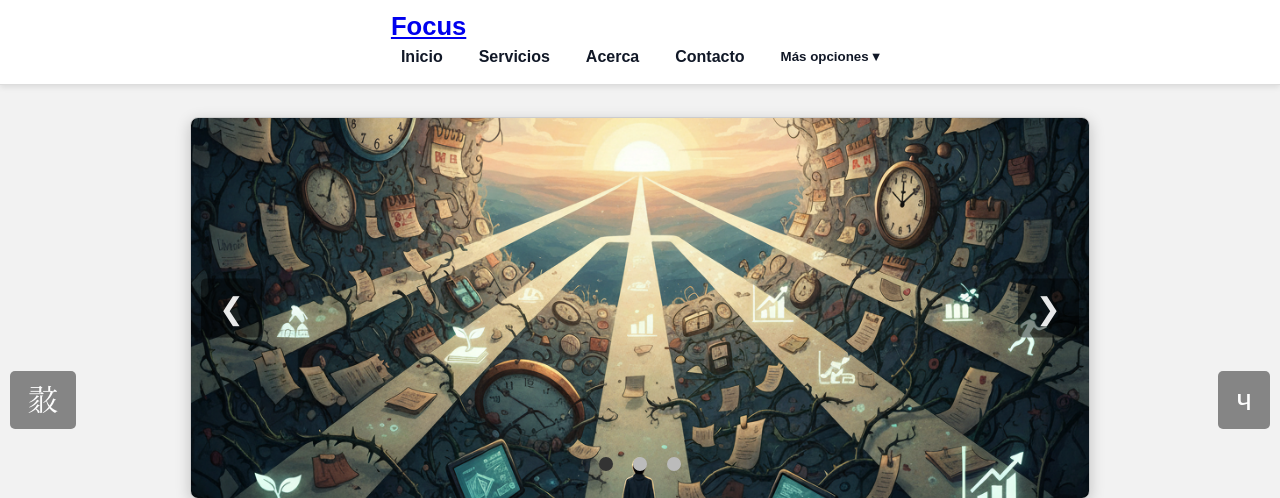
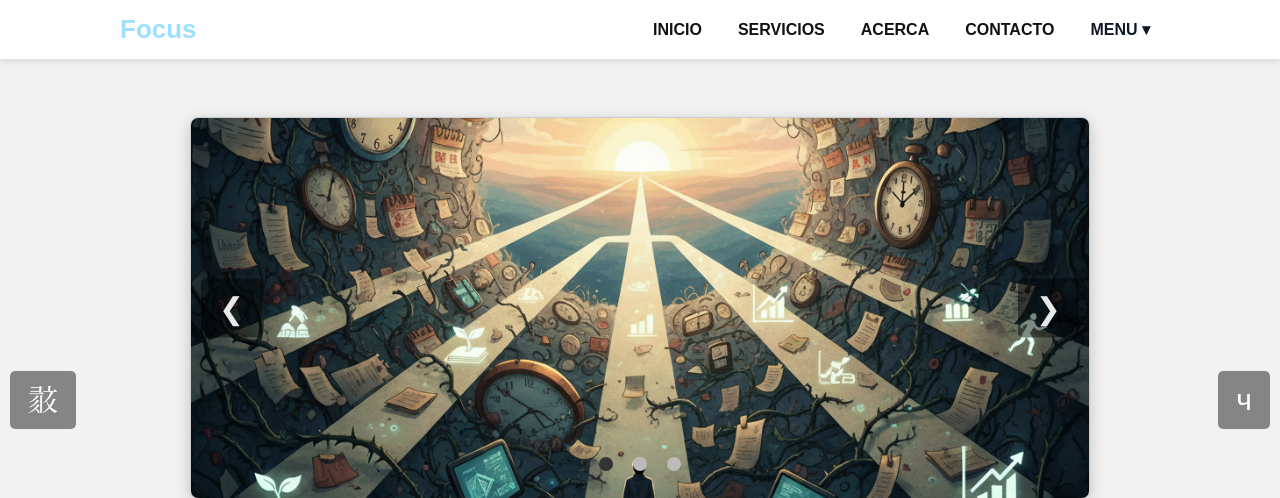
Before and after one commit to Miguel-Aguillon/Focus, a CodeIgniter 4 app: the page made by app/Views/inicio/inicio.php in a window 1280 px wide. Shown: the top 498 px of the page. Run offline with PHP 8.4 and a stand-in for CodeIgniter, Linux system fonts and the light colour scheme; the template is opened without the code that fills it, so the values that code supplies are empty; some libraries are stand-ins or nearby versions.

Commit message:
Ajustes en inicio y estilos del menú

```diff
--- a/app/Views/inicio/inicio.php
+++ b/app/Views/inicio/inicio.php
@@ -3,36 +3,40 @@
 <head>
   <meta charset="utf-8" />
   <meta name="viewport" content="width=device-width, initial-scale=1" />
-  <title>Focus - Inicio</title>
+  <title>FOCUS - Inicio</title>
 <link rel="stylesheet" href="<?= base_url('css/style.css') ?>">
 <link rel="shortcut icon" href="<?= base_url('img/favicon.png') ?>"type="image/x-icon">
 </head>
 <body>
-  <!-- 🔹 Navbar principal -->
+      <!-- correccion navbar -->
+
 <nav class="navbar">
     <div class="container">
+
+        <!-- IZQUIERDA -->
         <div class="logo">
             <a href="<?= base_url('/') ?>">Focus</a>
         </div>
 
+        <!-- DERECHA -->
         <ul class="nav-links">
-      <li><a href="<?= base_url('/') ?>">Inicio</a></li>
-      <li><a href="<?= base_url('servicios') ?>">Servicios</a></li>
-      <li><a href="<?= base_url('acerca') ?>">Acerca</a></li>
-      <li><a href="<?= base_url('contacto') ?>">Contacto</a></li>
+            <li><a href="<?= base_url('/') ?>">INICIO</a></li>
+            <li><a href="<?= base_url('servicios') ?>">SERVICIOS</a></li>
+            <li><a href="<?= base_url('acerca') ?>">ACERCA</a></li>
+            <li><a href="<?= base_url('contacto') ?>">CONTACTO</a></li>
 
             <li class="dropdown">
-        <button class="dropdown-toggle" type="button">Más opciones ▾</button>
+                <button class="dropdown-toggle">MENU ▾</button>
                 <ul class="dropdown-menu">
-          <li><a href="<?= base_url('categorias') ?>">Categorías</a></li>
-          <li><a href="<?= base_url('niveles') ?>">Niveles</a></li>
-          <li><a href="<?= base_url('retos') ?>">Retos</a></li>
-          <li><a href="<?= base_url('logros') ?>">Logros</a></li>
-          <li><a href="<?= base_url('lecciones') ?>">Lecciones</a></li>
-          <li><a href="<?= base_url('perfil') ?>">Perfil</a></li>
-          <li><a href="<?= base_url('registro') ?>">Registro</a></li>
-          <li><a href="<?= base_url('login') ?>">Login</a></li>
-          <li><a href="<?= base_url('configuracion') ?>">Configuración</a></li>
+                    <li><a href="<?= base_url('categorias') ?>">CATEGORÍAS</a></li>
+                    <li><a href="<?= base_url('niveles') ?>">NIVELES</a></li>
+                    <li><a href="<?= base_url('retos') ?>">RETOS</a></li>
+                    <li><a href="<?= base_url('logros') ?>">LOGROS</a></li>
+                    <li><a href="<?= base_url('lecciones') ?>">LECCIONES</a></li>
+                    <li><a href="<?= base_url('perfil') ?>">PERFIL</a></li>
+                    <li><a href="<?= base_url('registro') ?>">REGISTRO</a></li>
+                    <li><a href="<?= base_url('login') ?>">LOGIN</a></li>
+                    <li><a href="<?= base_url('configuracion') ?>">CONFIGURACIÓN</a></li>
                 </ul>
             </li>
         </ul>
--- a/public/css/style.css
+++ b/public/css/style.css
@@ -474,4 +474,99 @@ body{
 
 #dots2 span.active {
     background: var(--accent-blue);
+
 }
+/* AUMENTAR TAMAÑO DEL MENÚ */
+.navbar a,
+.nav-links a,
+.dropdown-toggle {
+    font-size: 14px;      /* tamaño del texto */
+    font-weight: 700;     /* letra más gruesa */
+}
+
+/* Aumentar espacio del menú */
+.navbar {
+    padding: 20px 30px;   /* más alto */
+}
+
+/* Ajustar separación entre items */
+.nav-links {
+    gap: 30px;            /* más separación */
+}
+/* NAVBAR alineado correctamente */
+
+.navbar {
+    background: #ffffff;
+    padding: 15px 0;
+    border-bottom: 1px solid #e5e5e5;
+}
+
+.navbar .container {
+    width: 90%;
+    margin: auto;
+    display: flex;
+    justify-content: space-between;  /* <--- IZQUIERDA Y DERECHA */
+    align-items: center;
+}
+
+.logo a {
+    font-size: 26px;
+    font-weight: 700;
+    color: #9be0ff;
+    text-decoration: none;
+}
+
+.nav-links {
+    list-style: none;
+    display: flex;
+    gap: 25px;
+    align-items: center;
+}
+
+.nav-links li a {
+    text-decoration: none;
+    color: #111;
+    font-size: 16px;
+    font-weight: 600;
+}
+
+.nav-links li a:hover {
+    color: #555;
+}
+
+/* Dropdown */
+.dropdown {
+    position: relative;
+}
+
+.dropdown-toggle {
+    background: none;
+    border: none;
+    font-size: 16px;
+    cursor: pointer;
+    font-weight: 600;
+}
+
+.dropdown-menu {
+    display: none;
+    position: absolute;
+    background: white;
+    top: 30px;
+    right: 0;
+    list-style: none;
+    padding: 10px;
+    border-radius: 8px;
+    box-shadow: 0 3px 8px rgba(0,0,0,0.15);
+}
+
+.dropdown:hover .dropdown-menu {
+    display: block;
+}
+
+.dropdown-menu li {
+    padding: 5px 0;
+}
+
+.dropdown-menu li a {
+    font-size: 15px;
+}
```
Lines whose indentation alone changed are shown as unchanged.
